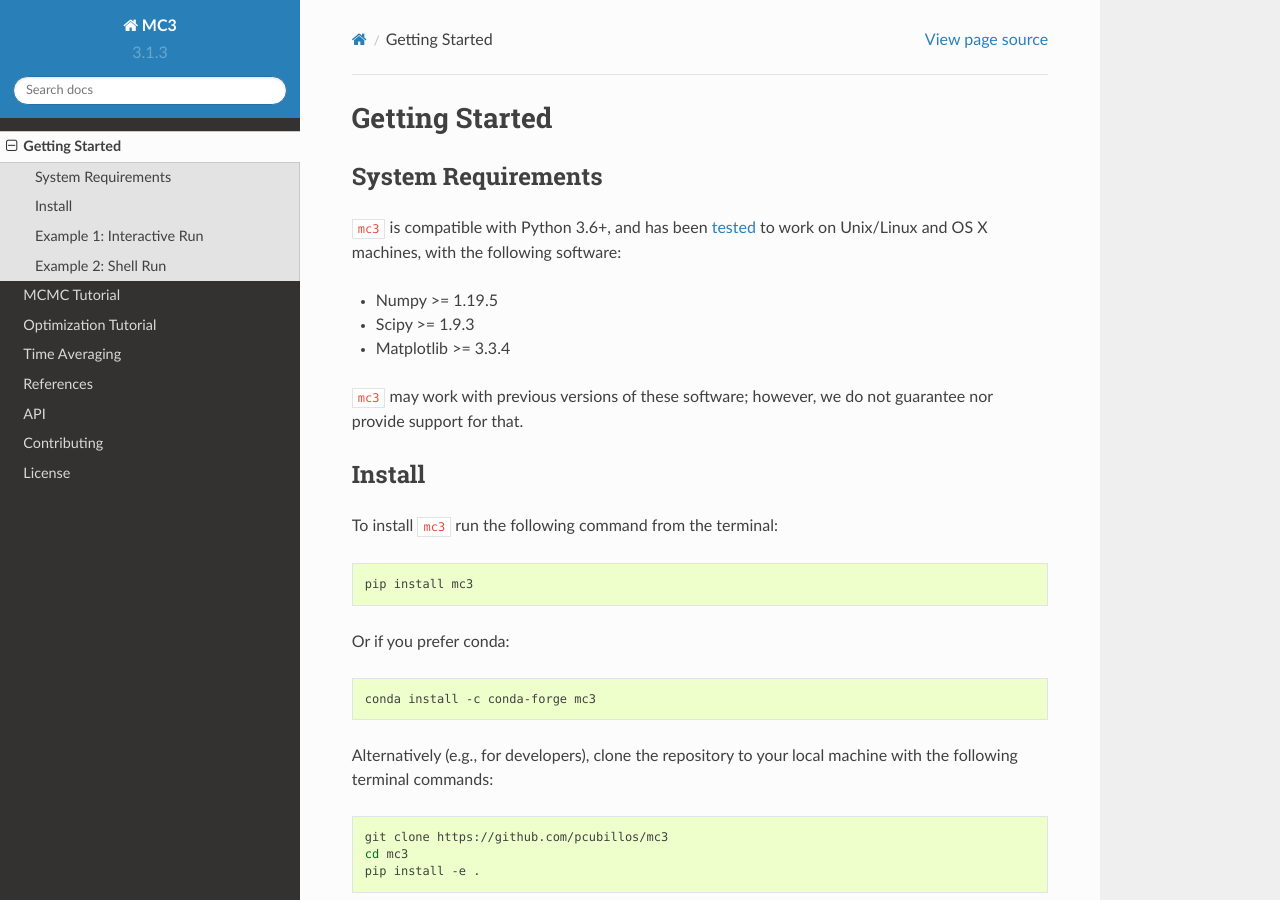
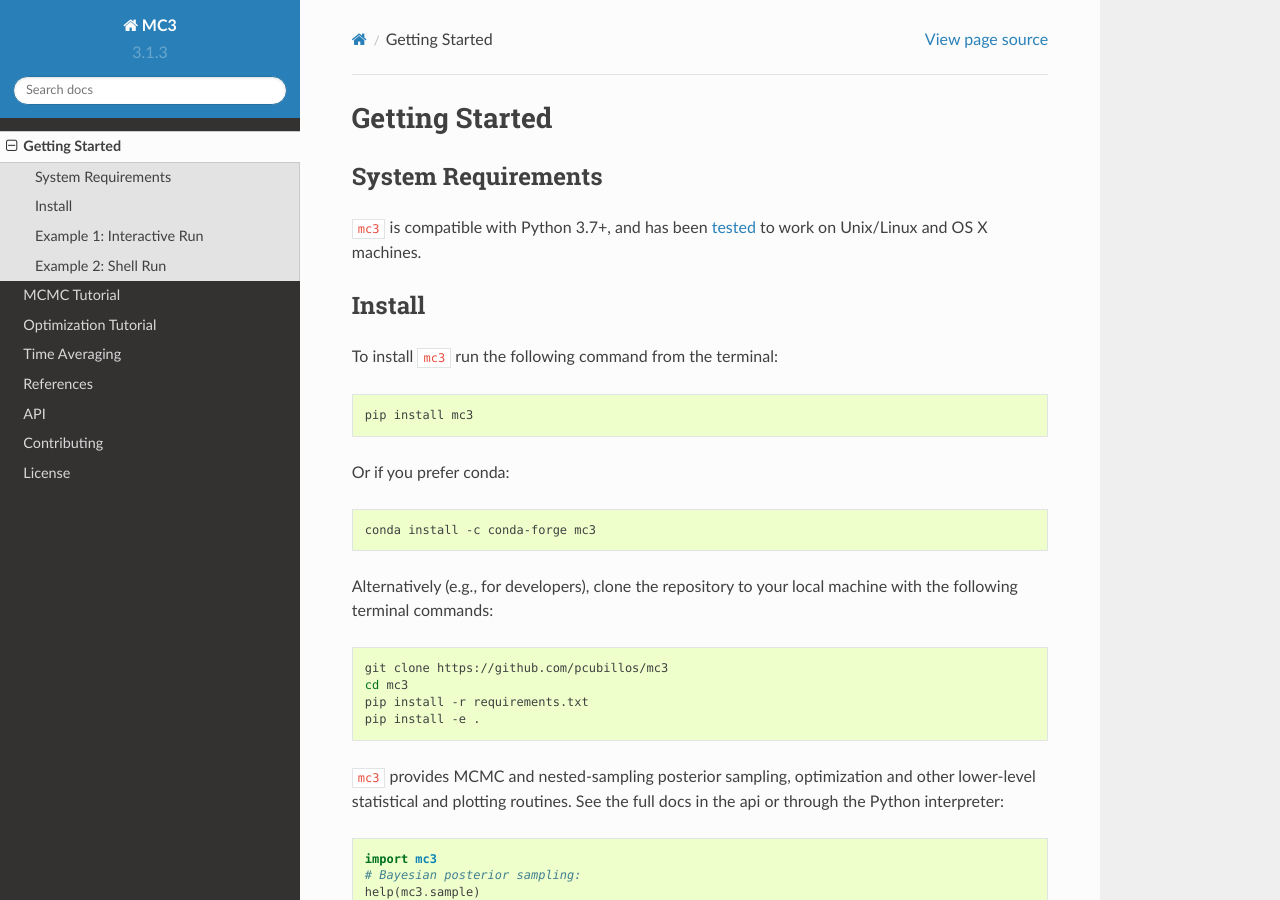
Before and after one commit to pcubillos/mc3, a Sphinx documentation site: the page built from docs/get_started.rst, in a window 1280 px wide and 900 px high. Built offline with Sphinx 7.4.7 and the Read the Docs theme 2.0.0, drawn with Linux system fonts in a browser that asks for light colours.

Commit message:
Updated docs

```diff
--- a/docs/get_started.rst
+++ b/docs/get_started.rst
@@ -6,17 +6,8 @@
 System Requirements
 -------------------
 
-``mc3`` is compatible with Python 3.6+, and has been `tested
-<https://github.com/pcubillos/mc3/actions/workflows/python-package.yml>`_ to work on Unix/Linux and
-OS X machines, with the following software:
-
-* Numpy >= 1.19.5
-* Scipy >= 1.9.3
-* Matplotlib >= 3.3.4
-
-``mc3`` may work with previous versions of these software;
-however, we do not guarantee nor provide support for that.
-
+``mc3`` is compatible with Python 3.7+, and has been `tested
+<https://github.com/pcubillos/mc3/actions/workflows/python-package.yml>`_ to work on Unix/Linux and OS X machines.
 
 Install
 -------
@@ -39,6 +30,7 @@
 
     git clone https://github.com/pcubillos/mc3
     cd mc3
+    pip install -r requirements.txt
     pip install -e .
 
 
--- a/docs/index.rst
+++ b/docs/index.rst
@@ -40,7 +40,7 @@
 
 .. note::
 
-    Got  Python3.6+? Simply install as: ``pip install mc3``
+    Got  Python3.7+? Simply install as: ``pip install mc3``
 
 
 Features
```
